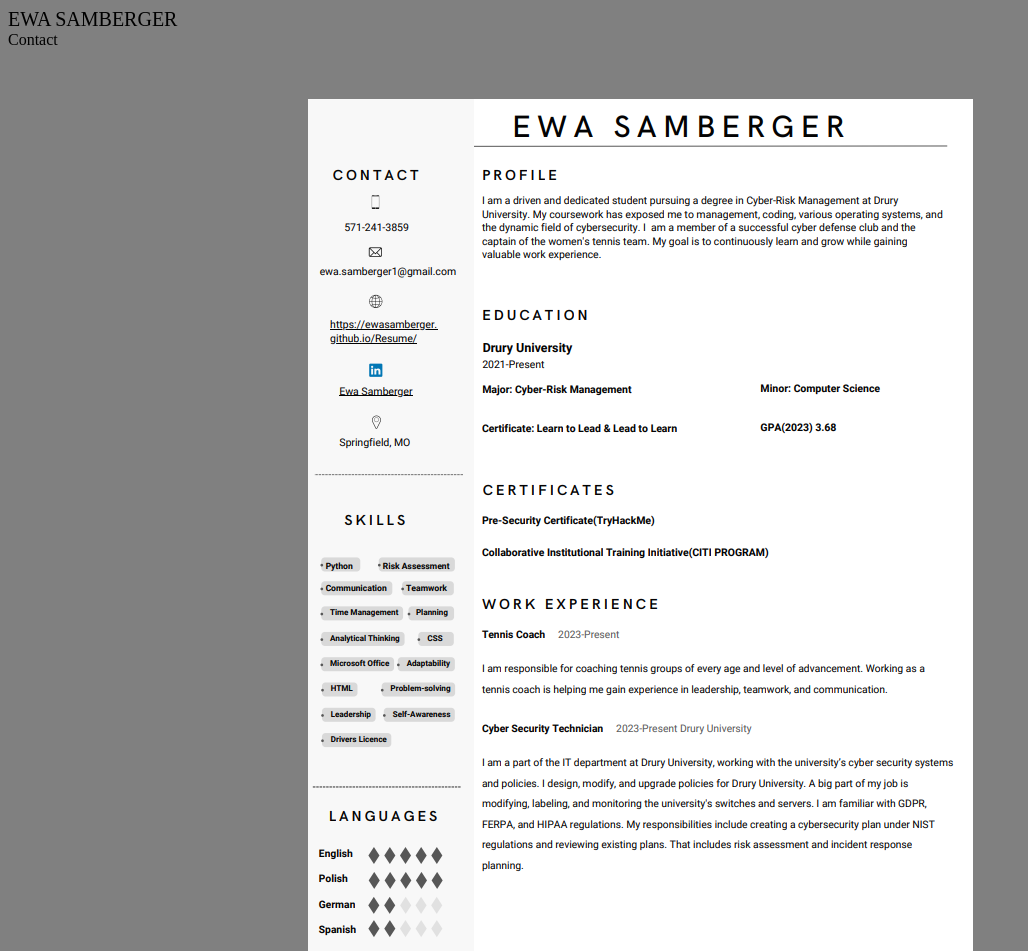
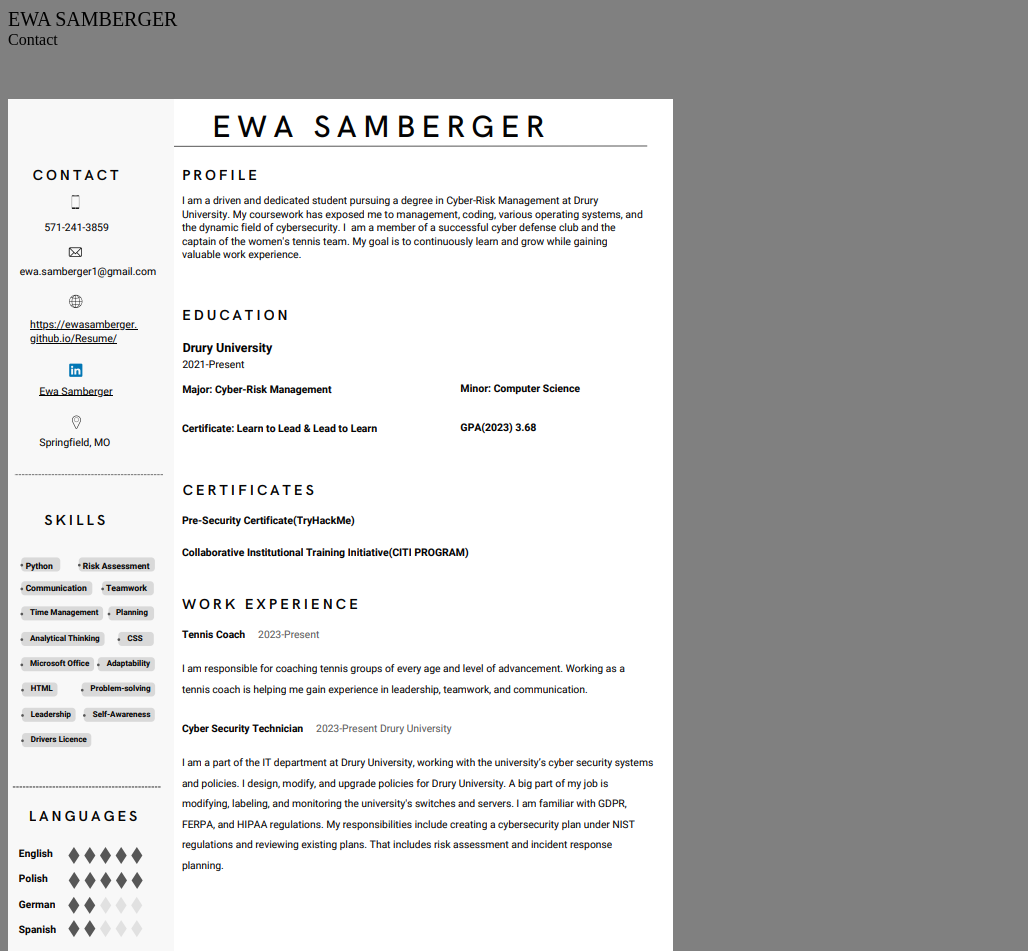
Before and after one commit to EwaSamberger/CV, a plain HTML site: page index.html in a window 1280 px wide. Shown: the whole page, without its empty margins (0-1028 px from the left). Drawn offline with Linux system fonts and the light colour scheme.

Commit message:
Update index.html

```diff
--- a/index.html
+++ b/index.html
@@ -11,8 +11,6 @@
         display: flex;
         justify-content: left;
         width: auto;
-        padding-left: 300px;
-        padding-right: 300px;
         padding-top: 50px;
 
     }
```
